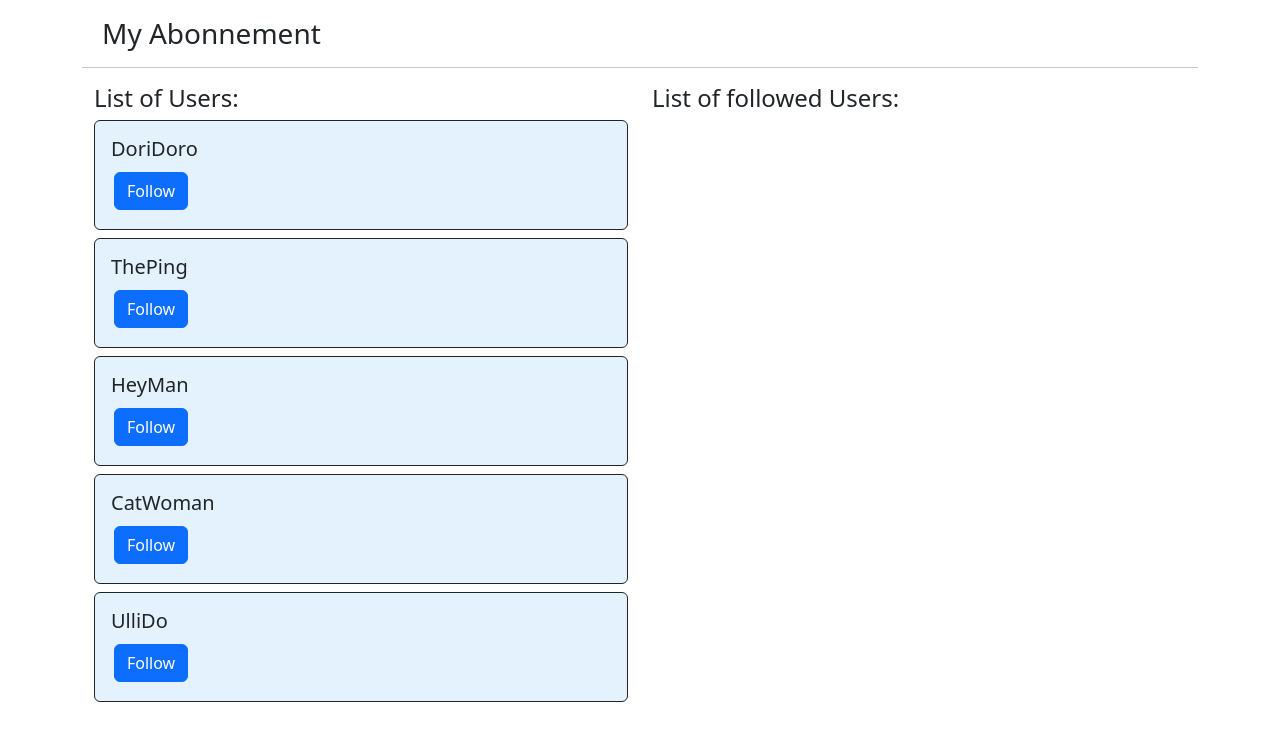
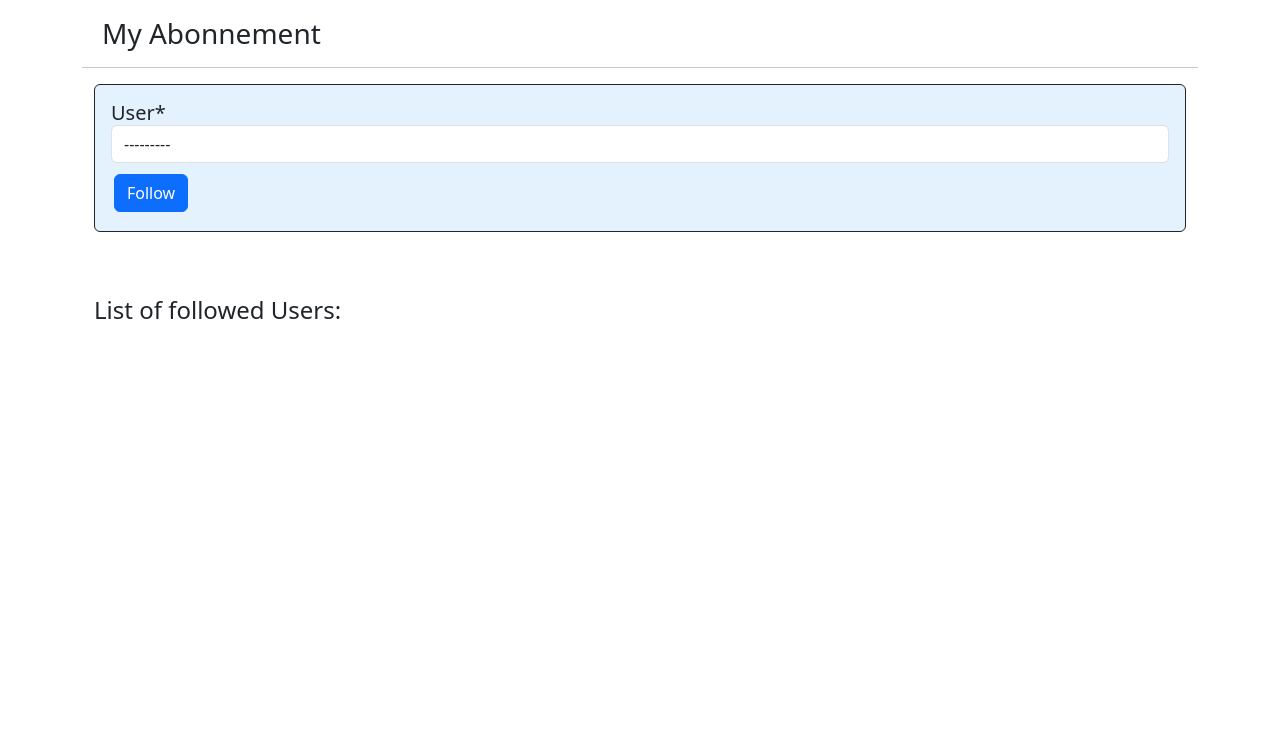
Before and after one commit to DoriDoro/LITRevu-project, a Django app: page /abo/ in a window 1280 px wide. Shown: the part 57-800 px from the top of the page. Run offline with Django 4.2, Linux system fonts and the light colour scheme; a user stored in the database is signed in; data comes from the database, SQL or seed files in the repository; both versions use the stored data as it was after the commit; some libraries are stand-ins or nearby versions.

Commit message:
modified follow/unfollow logic and templates

```diff
--- a/accounts/forms.py
+++ b/accounts/forms.py
@@ -1,16 +1,21 @@
 from django import forms
 from django.contrib.auth.forms import UserCreationForm
 
-from .models import User
+from .models import User, UserFollows
 
 
 class SignupForm(UserCreationForm):
-
     class Meta(UserCreationForm.Meta):
         model = User
-        fields = ('username', 'password1', 'password2')
+        fields = ("username", "password1", "password2")
 
 
 class LoginForm(forms.Form):
     username = forms.CharField(max_length=50)
     password = forms.CharField(max_length=50, widget=forms.PasswordInput)
+
+
+class AboForm(forms.ModelForm):
+    class Meta:
+        model = UserFollows
+        fields = ("user",)
--- a/accounts/templates/abo/abo_page.html
+++ b/accounts/templates/abo/abo_page.html
@@ -1,41 +1,27 @@
 {% extends 'base_layout.html' %}
+{% load crispy_forms_tags %}
 
 {% block content %}
 <!-- abo page -->
 <div class="container main">
   <h3 style="padding-left: 20px;"> My Abonnement </h3>
   <hr>
-  <form method="post">
+  <div class="container justify-content-center">
+    <form method="post">
     {% csrf_token %}
-    <div class="container justify-content-center">
-      <div class="row justify-content-center">
-
-        <div class="col-sm-6">
-          <h4> List of Users: </h4>
-          {% for user in users %}
-          <div class="card border-dark my-2" style="background-color: #e3f2fd;">
-            <div class="card-body">
-              <h5 class="card-title"> {{ user.username }} </h5>
-              <button type="submit" class="btn btn-primary" name="follow" value="{{ user.id }}" style="margin: 3px"> Follow </button>
-            </div>
+      <div class="w-80">
+        <div class="card border-dark my-2" style="background-color: #e3f2fd;">
+          <div class="card-body">
+            <h5 class="card-title"> {{ form|crispy }} </h5>
+            <button type="submit" class="btn btn-primary" name="follow" value="{{ user.id }}" style="margin: 3px"> Follow </button>
           </div>
-          {% endfor %}
-        </div>
-
-        <div class="col-sm-6">
-          <h4> List of followed Users: </h4>
-          {% for followed_user in followed_users %}
-          <div class="card border-dark my-2" style="background-color: #e3f2fd;">
-            <div class="card-body">
-              <h5 class="card-title"> {{ followed_user.followed_user.username }} </h5>
-              <button type="submit" class="btn btn-warning" name="unfollow" value="{{ followed_user.followed_user.id }}" style="margin: 3px"> Unfollow </button>
-            </div>
-          </div>
-          {% endfor %}
         </div>
       </div>
-    </div>
-  </form>
+    </form>
+
+    {% include 'abo/unfollow_page.html' %}
+
+  </div>
 </div>
 <!-- End of abo page -->
 {% endblock %}
--- /dev/null
+++ b/accounts/templates/abo/unfollow_page.html
@@ -0,0 +1,20 @@
+{% extends 'abo/abo_page.html' %}
+{% load crispy_forms_tags %}
+
+{% block content %}
+<form method="post">
+  {% csrf_token %}
+  <div class="w-80">
+    <h4> List of followed Users: </h4>
+    {% for followed_user in followed_users %}
+    <div class="card border-dark my-2" style="background-color: #e3f2fd;">
+      <div class="card-body">
+        <h5 class="card-title"> {{ followed_user.followed_user.username }} </h5>
+        <button type="submit" class="btn btn-warning" name="unfollow" value="{{ followed_user.followed_user.id }}" style="margin: 3px"> Unfollow </button>
+      </div>
+    </div>
+    {% endfor %}
+  </div>
+</form>
+
+{% endblock %}
--- a/accounts/templates/login/login_page.html
+++ b/accounts/templates/login/login_page.html
@@ -20,7 +20,7 @@
           <h4 class="card-subtitle text-center py-2"> Log in: </h4>
           <form method="post">
             {% csrf_token %}
-              {{form|crispy}}
+              {{ form|crispy }}
             <div>
               <button type="submit" class="btn btn-primary margin-btn"> Log in </button>
             </div>
--- a/accounts/urls.py
+++ b/accounts/urls.py
@@ -1,6 +1,6 @@
 from django.urls import path
 
-from .views import signup_page_view, login_page_view, logout_page_view, list_user_view
+from .views import signup_page_view, login_page_view, logout_page_view, abo_page_view
 
 app_name = "accounts"
 
@@ -8,5 +8,5 @@ urlpatterns = [
     path("", login_page_view, name="login"),
     path("logout/", logout_page_view, name="logout"),
     path("signup/", signup_page_view, name="register"),
-    path("abo/", list_user_view, name="abo_page"),
+    path("abo/", abo_page_view, name="abo_page"),
 ]
--- a/accounts/views.py
+++ b/accounts/views.py
@@ -4,7 +4,7 @@ from django.contrib.auth import login, logout, authenticate
 from django.contrib.auth.decorators import login_required
 from django.shortcuts import redirect, render
 
-from .forms import SignupForm, LoginForm
+from .forms import SignupForm, LoginForm, AboForm
 from .models import User, UserFollows
 
 
@@ -52,8 +52,33 @@ def logout_page_view(request):
 
 # abo page
 @login_required
-def list_user_view(request):
+def abo_page_view(request):
     """abo page"""
+
+    form = AboForm()
+    # TODO: if request.user is trying to add an already followed user, error message
+    if request.method == "POST":
+        form = AboForm(request.POST)
+        current_user = User.objects.get(id=request.user.id)
+
+        if "follow" in request.POST:
+            if form.is_valid():
+                form.save(commit=False)
+                to_be_followed_user = form.cleaned_data["user"]
+                user_to_follow = User.objects.get(username=to_be_followed_user)
+                UserFollows.objects.create(
+                    user=current_user, followed_user=user_to_follow
+                )
+
+        elif "unfollow" in request.POST:
+            user_id = request.POST.get("unfollow")
+            user_to_unfollow = User.objects.get(id=user_id)
+            UserFollows.objects.get(
+                user=current_user, followed_user=user_to_unfollow
+            ).delete()
+
+        return redirect("accounts:abo_page")
+
     # get data out of database for the context
     followed_users = request.user.following.all()
 
@@ -67,23 +92,6 @@ def list_user_view(request):
         .exclude(id=request.user.id)
     )
 
-    # create button follow/unfollow logic
-    if request.method == "POST":
-        current_user = User.objects.get(id=request.user.id)
-        if "follow" in request.POST:
-            user_id = request.POST.get("follow")
-            user_to_follow = User.objects.get(id=user_id)
-            UserFollows.objects.create(user=current_user, followed_user=user_to_follow)
-
-        elif "unfollow" in request.POST:
-            user_id = request.POST.get("unfollow")
-            user_to_unfollow = User.objects.get(id=user_id)
-            UserFollows.objects.get(
-                user=current_user, followed_user=user_to_unfollow
-            ).delete()
-
-        return redirect("accounts:abo_page")
-
-    context = {"users": users, "followed_users": followed_users}
+    context = {"form": form, "users": users, "followed_users": followed_users}
 
     return render(request, "abo/abo_page.html", context)
```
Also changed, not shown: db.sqlite3.
